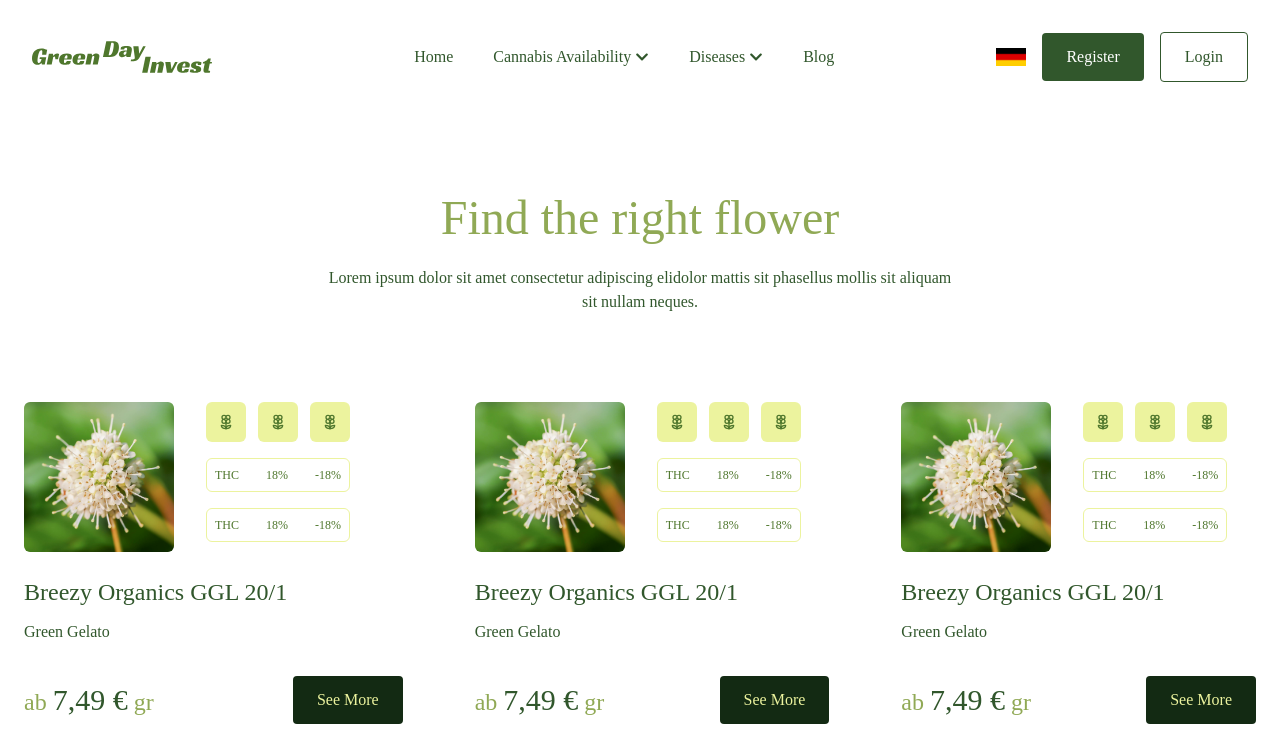
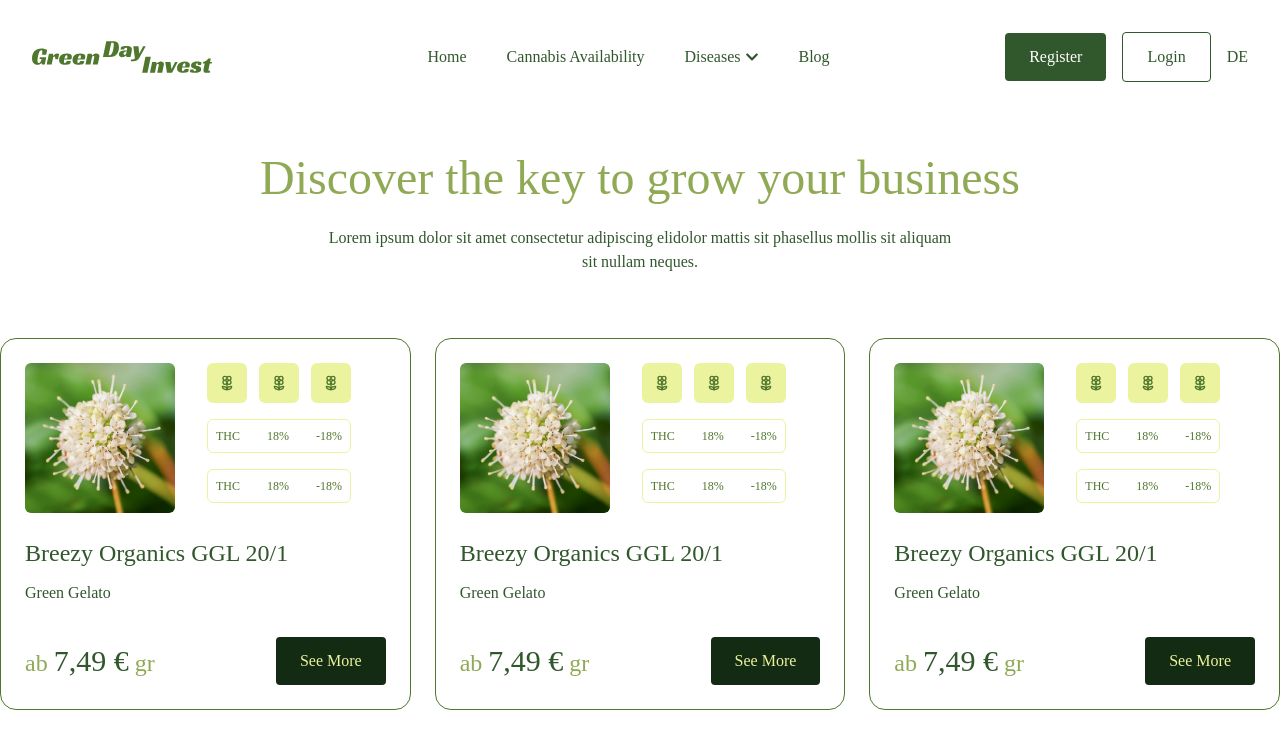
Before and after one commit to GreenDaysInvest/green-days-invest-fe, a Next.js app: page /en/cannabis in a window 1280 px wide. Shown: the top 732 px of the page. Built offline with nearby package versions, Linux system fonts and the light colour scheme.

Commit message:
cannabis page

```diff
--- a/messages/en.json
+++ b/messages/en.json
@@ -90,7 +90,7 @@
     }
   },
   "CannabisPage": {
-    "title": "Find the right flower",
+    "title": "Discover the key to grow your business",
     "subtitle": "Lorem ipsum dolor sit amet consectetur adipiscing elidolor mattis sit phasellus mollis sit aliquam sit nullam neques."
   }
 }
--- a/src/app/[locale]/cannabis/page.tsx
+++ b/src/app/[locale]/cannabis/page.tsx
@@ -9,19 +9,20 @@ const CannabisAvailability = () => {
     const t = useTranslations('CannabisPage')
 
     return (
-        <div className="py-20">
+        <div className="pt-10 pb-20">
             <div className="container mx-auto">
                 <div className="flex flex-col justify-between items-center mb-10">
                     <p className="text-lightGreen text-5xl text-center font-medium">{t('title')}</p>
                     <p className="text-secondary w-2/4 mx-auto text-center my-6">{t('subtitle')}</p>
                 </div>
-                <div className="grid grid-cols-1 md:grid-cols-2 lg:grid-cols-3 space-x-6">
+                <div className="grid grid-cols-1 md:grid-cols-2 lg:grid-cols-3 gap-6">
                     {canabis.map(item => (
                         <CanabisCard
                             image={item.image}
                             title={item.title}
                             type={item.type}
-                            price={item.price} />
+                            price={item.price}
+                            isBorder />
                     ))}
                 </div>
             </div>
--- a/src/app/components/CanabisCard/CanabisCard.tsx
+++ b/src/app/components/CanabisCard/CanabisCard.tsx
@@ -7,11 +7,12 @@ interface Props {
     title: string,
     type: string,
     price: string
+    isBorder?: boolean
 }
 
-const CanabisCard:React.FC<Props> = ({ image, title, type, price }) => {
+const CanabisCard:React.FC<Props> = ({ image, title, type, price, isBorder }) => {
     return (
-        <div className="rounded-2xl bg-white p-6">
+        <div className={`rounded-2xl bg-white p-6 ${isBorder ? 'border border-1 border-main' : ''}`}>
             <div className="flex space-x-8">
                 <Image
                     src={image}
--- a/src/app/components/CanabisTypes/CanabisTypes.tsx
+++ b/src/app/components/CanabisTypes/CanabisTypes.tsx
@@ -4,6 +4,42 @@ import CanabisCard from "../CanabisCard/CanabisCard"
 import flower from '../../../../public/flower.png'
 
 export const canabis = [
+    {
+        image: flower,
+        title: 'Breezy Organics GGL 20/1',
+        type: 'Green Gelato',
+        price: '7,49'
+    },
+    {
+        image: flower,
+        title: 'Breezy Organics GGL 20/1',
+        type: 'Green Gelato',
+        price: '7,49'
+    },
+    {
+        image: flower,
+        title: 'Breezy Organics GGL 20/1',
+        type: 'Green Gelato',
+        price: '7,49'
+    },
+    {
+        image: flower,
+        title: 'Breezy Organics GGL 20/1',
+        type: 'Green Gelato',
+        price: '7,49'
+    },
+    {
+        image: flower,
+        title: 'Breezy Organics GGL 20/1',
+        type: 'Green Gelato',
+        price: '7,49'
+    },
+    {
+        image: flower,
+        title: 'Breezy Organics GGL 20/1',
+        type: 'Green Gelato',
+        price: '7,49'
+    },
     {
         image: flower,
         title: 'Breezy Organics GGL 20/1',
@@ -36,7 +72,7 @@ const CanabisTypes = () => {
                     <p className="text-2xl text-white">{t('CanabisTypes.subtitle')}</p>
                 </div>
                 <div className="grid grid-cols-1 md:grid-cols-2 lg:grid-cols-3 space-x-6">
-                    {canabis.map(item => (
+                    {canabis.slice(0, 3).map(item => (
                         <CanabisCard
                             image={item.image}
                             title={item.title}
--- a/src/app/components/Navbar/Navbar.tsx
+++ b/src/app/components/Navbar/Navbar.tsx
@@ -29,45 +29,11 @@ const Navbar: React.FC = () => {
 
           <div className="hidden md:flex items-center space-x-10 ml-10">
             <Link href="/" legacyBehavior>
-              <p className="text-secondary font-normal hover:text-gray-500">{t('home')}</p>
+              <p className="text-secondary font-normal hover:text-gray-500 cursor-pointer">{t('home')}</p>
             </Link>
-            <div
-              className="relative"
-              onMouseEnter={() => handleMouseEnter('cannabisAvailability')}
-              onMouseLeave={handleMouseLeave}
-            >
-              <Link href="/" legacyBehavior>
-                <p className="flex items-center space-x-1 text-secondary font-normal hover:text-gray-500">
-                  <span>{t('cannabisAvailability')}</span>
-                  <FaChevronDown className="text-sm" />
-                </p>
-              </Link>
-              <div
-                className={`absolute left-0 right-0 mt-2 shadow-lg bg-white py-2 transition-all duration-500 ease-in-out transform origin-top z-50 max-h-0 overflow-hidden ${
-                  dropdownOpen === 'cannabisAvailability'
-                    ? 'max-h-screen opacity-100'
-                    : 'opacity-0'
-                }`}
-              >
-                <ul className="p-4">
-                  <li className="py-2 hover:text-gray-500">
-                    <Link href="/products/category1">
-                      <p className="text-secondary font-normal hover:text-gray-500">{t('category1')}</p>
-                    </Link>
-                  </li>
-                  <li className="py-2 hover:text-gray-500">
-                    <Link href="/products/category2">
-                      <p className="text-secondary font-normal hover:text-gray-500">{t('category2')}</p>
-                    </Link>
-                  </li>
-                  <li className="py-2 hover:text-gray-500">
-                    <Link href="/products/category3">
-                      <p className="text-secondary font-normal hover:text-gray-500">{t('category3')}</p>
-                    </Link>
-                  </li>
-                </ul>
-              </div>
-            </div>
+            <Link href="/cannabis" legacyBehavior>
+              <p className="text-secondary font-normal hover:text-gray-500 cursor-pointer">{t('cannabisAvailability')}</p>
+            </Link>
 
             <div
               className="relative"
@@ -75,7 +41,7 @@ const Navbar: React.FC = () => {
               onMouseLeave={handleMouseLeave}
             >
               <Link href="/diseases" legacyBehavior>
-                <p className="flex items-center space-x-1 text-secondary font-normal hover:text-gray-500">
+                <p className="flex items-center space-x-1 text-secondary font-normal hover:text-gray-500 cursor-pointer">
                   <span>{t('diseases')}</span>
                   <FaChevronDown className="text-sm" />
                 </p>
@@ -90,17 +56,17 @@ const Navbar: React.FC = () => {
                 <ul className="p-4">
                   <li className="py-2 hover:text-gray-500">
                     <Link href="/diseases/disease1">
-                      <p className="text-secondary font-normal hover:text-gray-500">{t('disease1')}</p>
+                      <p className="text-secondary font-normal hover:text-gray-500 cursor-pointer">{t('disease1')}</p>
                       </Link>
                   </li>
                   <li className="py-2 hover:text-gray-500">
                     <Link href="/diseases/disease2">
-                      <p className="text-secondary font-normal hover:text-gray-500">{t('disease2')}</p>
+                      <p className="text-secondary font-normal hover:text-gray-500 cursor-pointer">{t('disease2')}</p>
                       </Link>
                   </li>
                   <li className="py-2 hover:text-gray-500">
                     <Link href="/diseases/disease3">
-                      <p className="text-secondary font-normal hover:text-gray-500">{t('disease3')}</p>
+                      <p className="text-secondary font-normal hover:text-gray-500 cursor-pointer">{t('disease3')}</p>
                       </Link>
                   </li>
                 </ul>
@@ -108,19 +74,11 @@ const Navbar: React.FC = () => {
             </div>
 
             <Link href="/accessories-shop" legacyBehavior>
-              <p className="text-secondary font-normal hover:text-gray-500">{t('blog')}</p>
+              <p className="text-secondary font-normal hover:text-gray-500 cursor-pointer">{t('blog')}</p>
             </Link>
           </div>
 
         <div className="flex items-center space-x-4">
-          {locale === 'en'
-            ? <Link href="/" locale="de">
-              <Image src='/de.png' alt='de' width={30} height={30} />
-            </Link>
-            : <Link href="/" locale="en">
-              <Image src='/en.png' alt='de' width={30} height={30} />
-            </Link>
-          }
           <Link href="/register" legacyBehavior>
             <Button
               label='Register'
@@ -135,6 +93,14 @@ const Navbar: React.FC = () => {
               onClick={() => console.log("here")}
             />
           </Link>
+          {locale === 'en'
+            ? <Link href="/" locale="de">
+              <p className="text-secondary font-normal hover:text-gray-500 cursor-pointer">DE</p>
+            </Link>
+            : <Link href="/" locale="en">
+              <p className="text-secondary font-normal hover:text-gray-500 cursor-pointer">ENG</p>
+            </Link>
+          }
         </div>
       </div>
     </nav>
```
